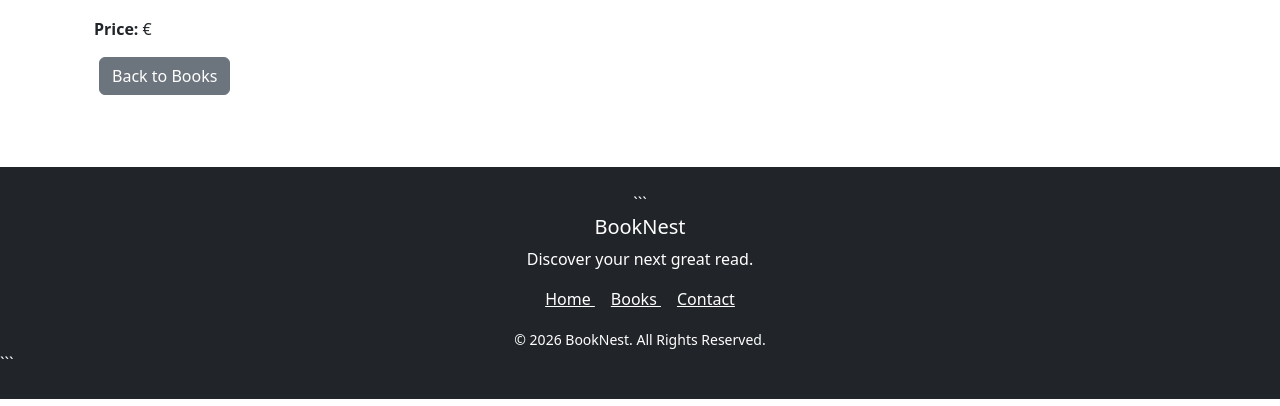
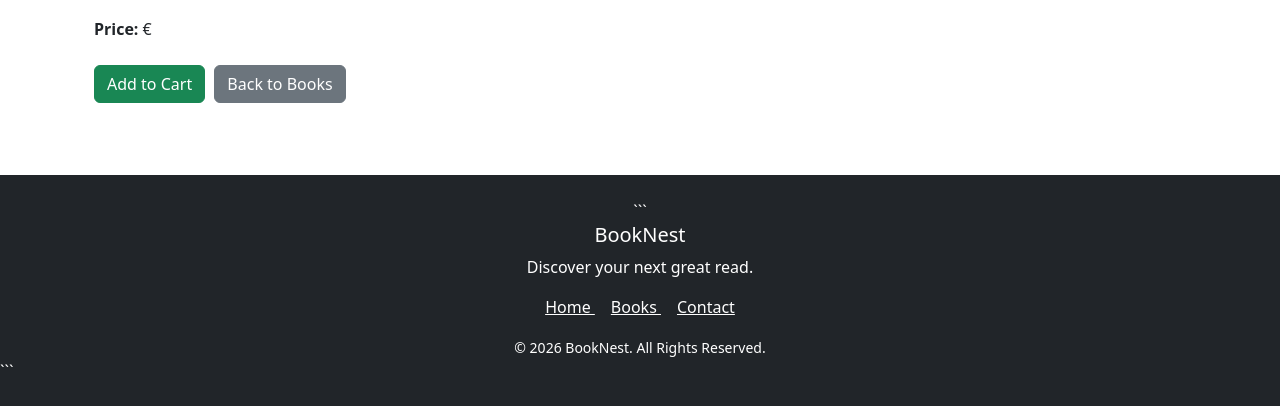
Before and after one commit to v-amna/booknest, a Django app: template books/templates/books/book_detail.html in a window 1280 px wide. Shown: the part 277-683 px from the top of the page. Run offline with Django 5.2, Linux system fonts and the light colour scheme; the template is opened without the code that fills it, so the values that code supplies are empty.

Commit message:
Add add to cart button to book detail page

```diff
--- a/books/templates/books/book_detail.html
+++ b/books/templates/books/book_detail.html
@@ -24,10 +24,18 @@
 
     <p><strong>Price:</strong> €{{ book.price }}</p>
 
+    <div class="mt-4">
+
+    <a href="#" class="btn btn-success">
+        Add to Cart
+    </a>
+
     <a href="{% url 'books' %}" class="btn btn-secondary">
         Back to Books
     </a>
 
 </div>
 
+</div>
+
 {% endblock %}
```
